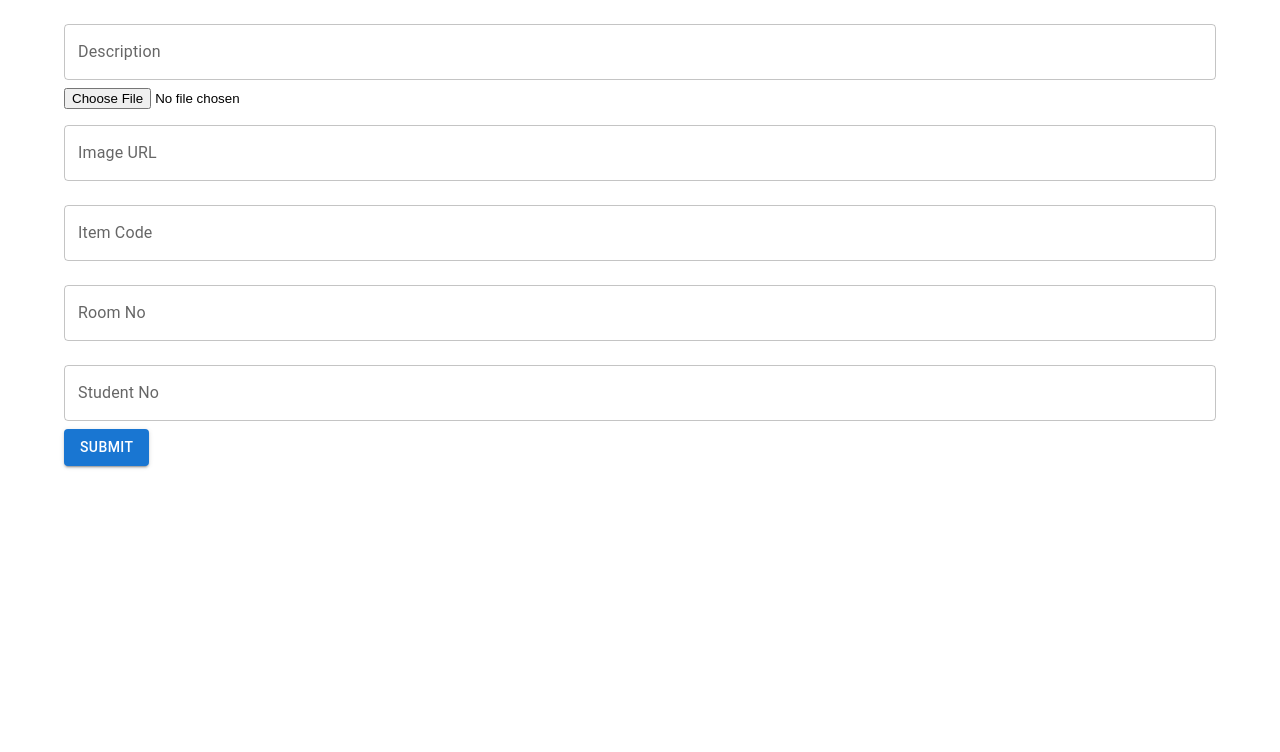
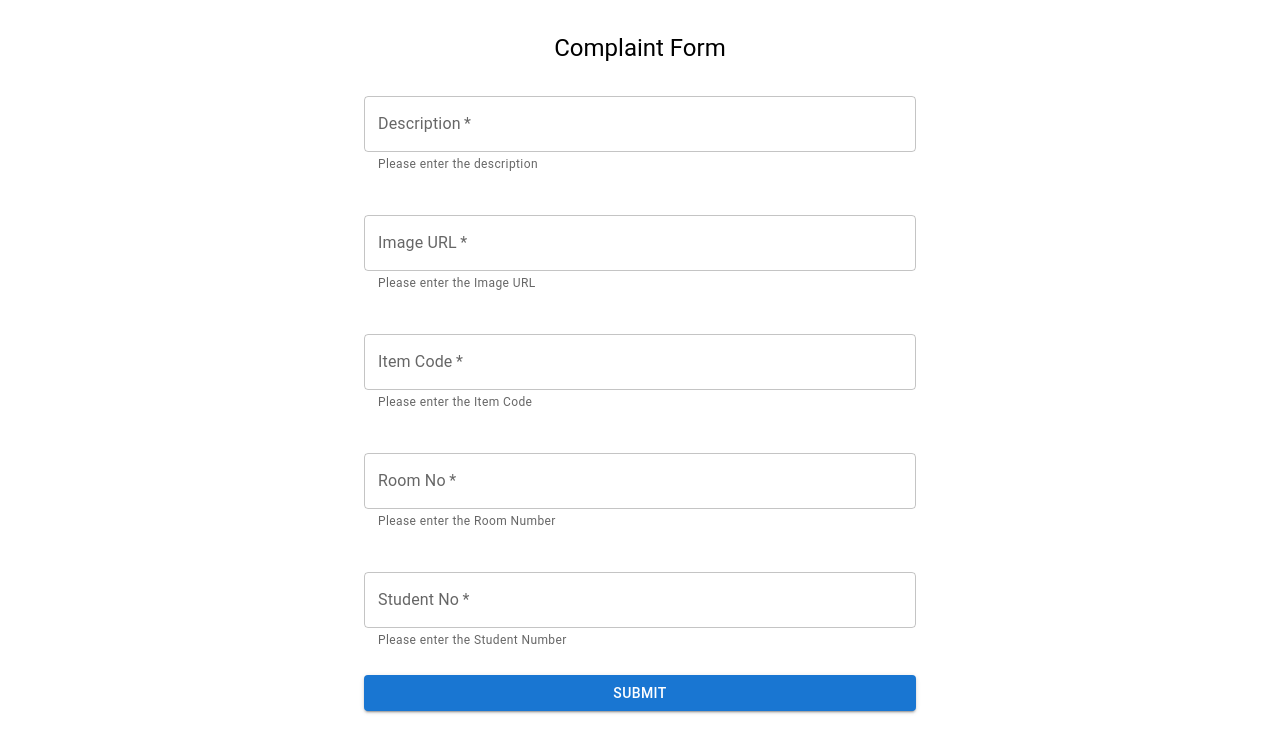
Before and after one commit to JosephLahiru/hostel-management-system, a Next.js app: page /complaint in a window 1280 px wide. Shown: the top 752 px of the page. Built offline with nearby package versions, Linux system fonts and the light colour scheme.

Commit message:
basic-complaint-creation

```diff
--- a/app/complaint/page.tsx
+++ b/app/complaint/page.tsx
@@ -1,83 +1,38 @@
 "use client";
 import React, { useState } from 'react';
-import { Button, TextField, Container, Box } from '@mui/material';
-import { google } from 'googleapis';
-import multer from 'multer';
+import {Button, TextField, Container, Box, Grid, Typography} from '@mui/material';
+
 const ComplaintForm = () => {
     const [description, setDescription] = useState('');
     const [imageUrl, setImageUrl] = useState('');
     const [itemCode, setItemCode] = useState('');
     const [roomNo, setRoomNo] = useState('');
     const [stuNo, setStuNo] = useState('');
-    const [imageFile, setImageFile] = useState(null);
 
-    // @ts-ignore
-    const handleImageUpload = async (event) => {
-        const file = event.target.files[0];
-        setImageFile(file);
+    const handleSubmit = async (event: React.FormEvent<HTMLFormElement>) => {
 
-        // Set up Google Drive API client
-        const oauth2Client = new google.auth.OAuth2(
-            process.env.GOOGLE_CLIENT_ID,
-            process.env.GOOGLE_CLIENT_SECRET,
-            process.env.GOOGLE_REDIRECT_URL
-        );
-        oauth2Client.setCredentials({
-            access_token: process.env.GOOGLE_ACCESS_TOKEN,
+        const authRes = await fetch('https://hms.mtron.biz/auth/login', {
+            method: 'POST',
+            headers: {
+                'Content-Type': 'application/json',
+            },
+            body: JSON.stringify({
+                username: process.env.NEXT_PUBLIC_USERNAME,
+                password: process.env.NEXT_PUBLIC_PASSWORD,
+            }),
         });
 
-        const drive = google.drive({
-            version: 'v3',
-            auth: oauth2Client,
-        });
+        const authData = await authRes.json();
 
-        // Upload the image to Google Drive
-        const response = await drive.files.create({
-            requestBody: {
-                name: file.name,
-                mimeType: file.mimeType,
-            },
-            media: {
-                mimeType: file.mimeType,
-                body: file,
-            },
-        });
+        const token = authData.jwt;
 
-        // Get the ID of the uploaded file
-        const fileId = response.data.id;
-
-        // Create a shared link for the uploaded file
-        // @ts-ignore
-        await drive.permissions.create({
-            fileId,
-            requestBody: {
-                role: 'reader',
-                type: 'anyone',
-            },
-        });
-
-        // Get the shared link of the uploaded file
-        // @ts-ignore
-        const fileMetadata = await drive.files.get({
-            fileId,
-            fields: 'webViewLink',
-        });
-        // @ts-ignore
-        const imageUrl = fileMetadata.data.webViewLink;
-
-        // Update the imageUrl state
-        setImageUrl(imageUrl);
-    };
-
-    // @ts-ignore
-    const handleSubmit = async (event) => {
         event.preventDefault();
 
-        // Call your API here
         const response = await fetch('/api/complaint', {
             method: 'POST',
             headers: {
                 'Content-Type': 'application/json',
+
             },
             body: JSON.stringify({
                 description,
@@ -89,59 +44,88 @@ const ComplaintForm = () => {
         });
 
         if (response.ok) {
-            // Handle successful submission here
             console.log('complaint submitted successfully');
         } else {
-            // Handle error here
             console.error('Failed to submit complaint');
         }
     };
 
     return (
-        <Container>
+        <Container maxWidth="sm" style={{ marginTop: '2rem' }}>
+            <Typography variant="h5" style={{ marginBottom: '1rem', textAlign: 'center' }}>
+                Complaint Form
+            </Typography>
             <Box component="form" onSubmit={handleSubmit} noValidate autoComplete="off">
+                <Grid container spacing={2}>
+                    <Grid item xs={12}>
                         <TextField
                             label="Description"
                             value={description}
                             onChange={(e) => setDescription(e.target.value)}
                             fullWidth
                             margin="normal"
+                            variant="outlined"
+                            helperText="Please enter the description"
+                            required
                         />
-                <input type="file" onChange={handleImageUpload} />
+                    </Grid>
+                    <Grid item xs={12}>
                         <TextField
                             label="Image URL"
                             value={imageUrl}
                             onChange={(e) => setImageUrl(e.target.value)}
                             fullWidth
                             margin="normal"
+                            variant="outlined"
+                            helperText="Please enter the Image URL"
+                            required
                         />
+                    </Grid>
+                    <Grid item xs={12}>
                         <TextField
                             label="Item Code"
                             value={itemCode}
                             onChange={(e) => setItemCode(e.target.value)}
                             fullWidth
                             margin="normal"
+                            variant="outlined"
+                            helperText="Please enter the Item Code"
+                            required
                         />
+                    </Grid>
+                    <Grid item xs={12}>
                         <TextField
                             label="Room No"
                             value={roomNo}
                             onChange={(e) => setRoomNo(e.target.value)}
                             fullWidth
                             margin="normal"
+                            variant="outlined"
+                            helperText="Please enter the Room Number"
+                            required
                         />
+                    </Grid>
+                    <Grid item xs={12}>
                         <TextField
                             label="Student No"
                             value={stuNo}
                             onChange={(e) => setStuNo(e.target.value)}
                             fullWidth
                             margin="normal"
+                            variant="outlined"
+                            helperText="Please enter the Student Number"
+                            required
                         />
-                <Button type="submit" variant="contained">
+                    </Grid>
+                    <Grid item xs={12}>
+                        <Button type="submit" variant="contained" color="primary" fullWidth>
                             Submit
                         </Button>
+                    </Grid>
+                </Grid>
             </Box>
         </Container>
     );
-};
+}
 
 export default ComplaintForm;
```
Lines whose indentation alone changed are shown as unchanged.
